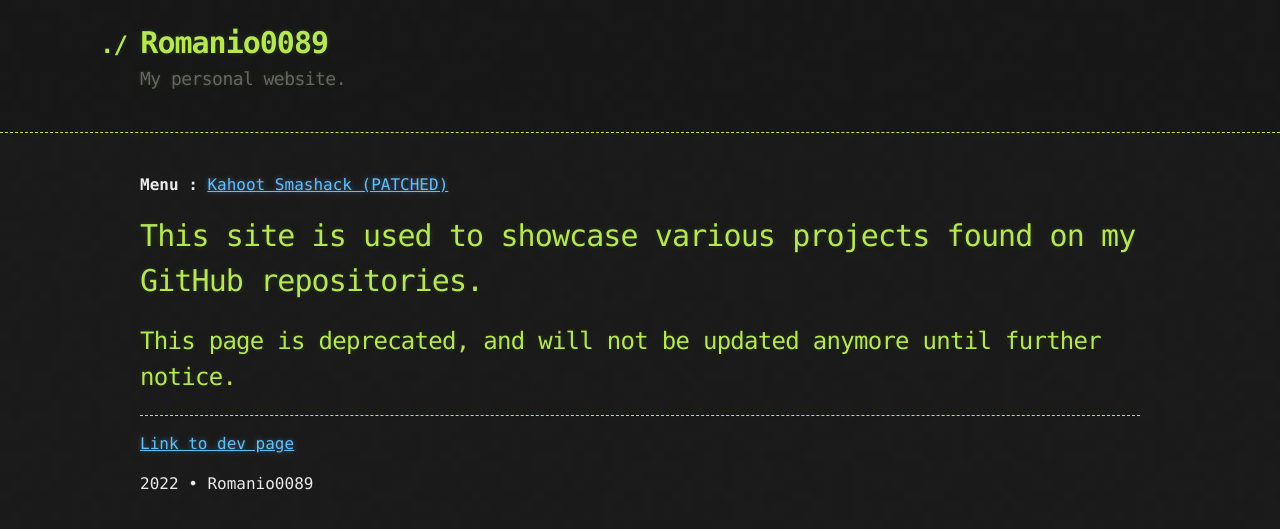
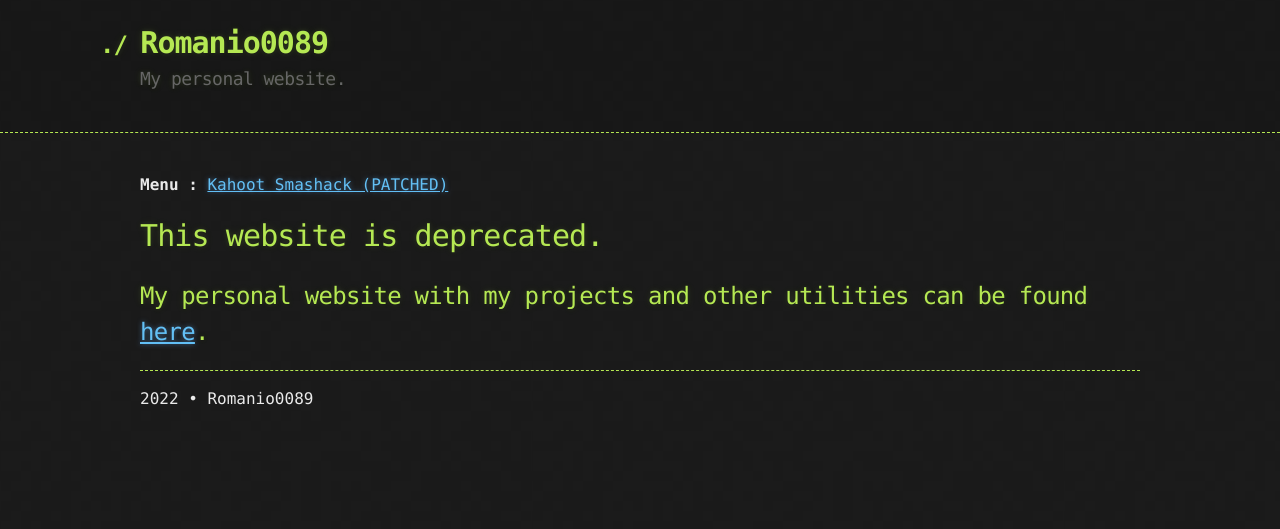
Before and after one commit to Romanio0089/romanio0089.github.io, a Jekyll site: the page built from index.md, in a window 1280 px wide. Shown: the top 529 px of the page. Built offline with Jekyll 4.4.1, drawn with Linux system fonts in a browser that asks for light colours.

Commit message:
Update index.md

```diff
--- a/index.md
+++ b/index.md
@@ -8,12 +8,11 @@ layout: default
 
 
 
-# This site is used to showcase various projects found on my GitHub repositories.
-## This page is deprecated, and will not be updated anymore until further notice.
+# This website is deprecated.
+## My personal website with my projects and other utilities can be found [here](http://downtherack.free.fr).
 
 
 
 * * *
-[Link to dev page](./dev.html)
 
 2022 • Romanio0089
```
